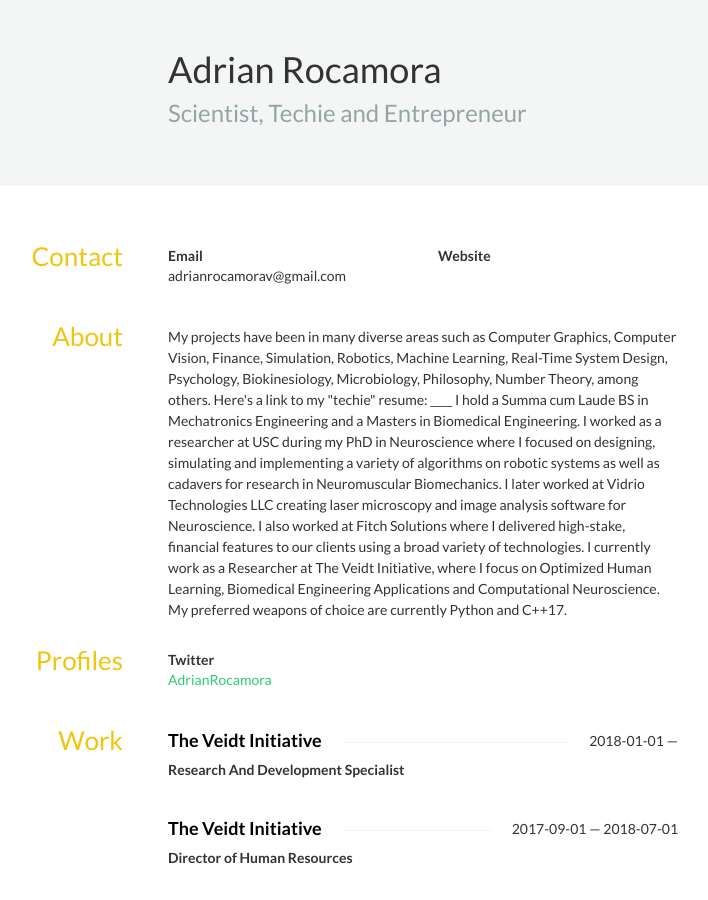
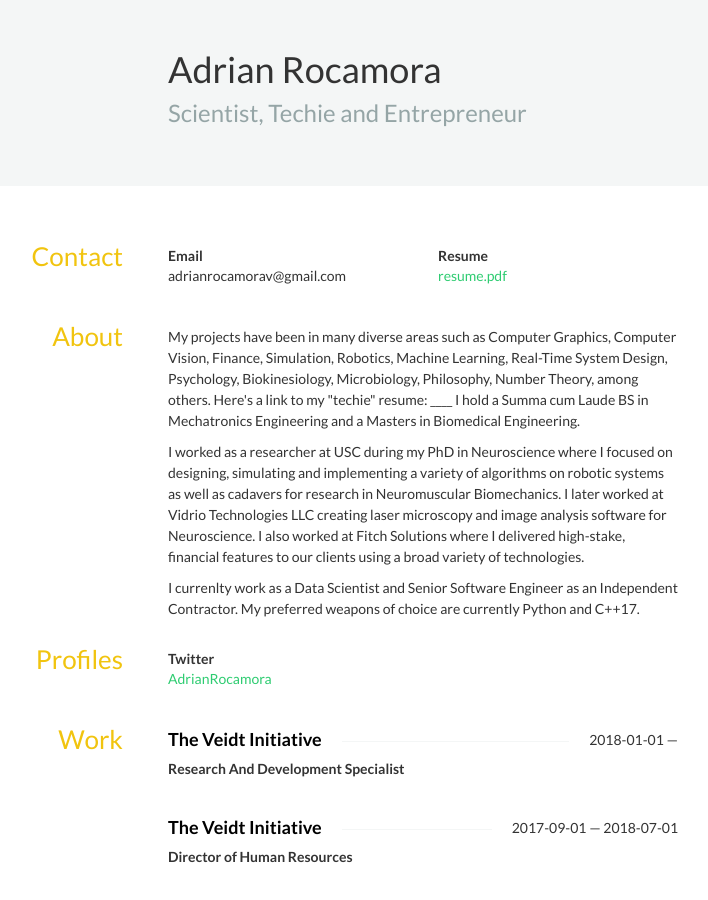
Before and after one commit to adrianrocamora/adrianrocamora.github.io, a Jekyll site: the page resume.html, which Jekyll copies as it is, in a window 1280 px wide and 900 px high. Shown: the whole window, without its empty margins (307-1015 px from the left). Built offline with Jekyll 4.4.1, drawn with Linux system fonts in a browser that asks for light colours; nearby versions of some CDN libraries; a style sheet for code colours, icons or effects is not loaded; some of the changed text lies outside the part shown.

Commit message:
Updated Resume website

```diff
--- a/resume.html
+++ b/resume.html
@@ -219,9 +219,9 @@ h4 span:first-child {
 				<div class="email">adrianrocamorav@gmail.com</div>
 			</div>
 			<div class="col-sm-6">
-				<strong>Website</strong>
+				<strong>Resume</strong>
 				<div class="website">
-					<!--<a href="">resume.pdf</a>-->
+					<a href="https://adrianrocamora.github.io/resume/adrianrocamora_resume.pdf">resume.pdf</a>
 				</div>
 			</div>
 			</div>
@@ -232,7 +232,9 @@ h4 span:first-child {
 			<h3>About</h3>
 		</aside>
 		<div class="col-sm-9">
-			<p>My projects have been in many diverse areas such as Computer Graphics, Computer Vision, Finance, Simulation, Robotics, Machine Learning, Real-Time System Design, Psychology, Biokinesiology, Microbiology, Philosophy, Number Theory, among others. Here&#x27;s a link to my &quot;techie&quot; resume:  ____ I hold a Summa cum Laude BS in Mechatronics Engineering and a Masters in Biomedical Engineering. I worked as a researcher at USC during my PhD in Neuroscience where I focused on designing, simulating and implementing a variety of algorithms on robotic systems as well as cadavers for research in Neuromuscular Biomechanics. I later worked at Vidrio Technologies LLC creating laser microscopy and image analysis software for Neuroscience. I also worked at Fitch Solutions where I delivered high-stake, financial features to our clients using a broad variety of technologies.   I currently work as a Researcher at The Veidt Initiative, where I focus on Optimized Human Learning, Biomedical Engineering Applications and Computational Neuroscience. My preferred weapons of choice are currently Python and C++17.</p>
+			<p>My projects have been in many diverse areas such as Computer Graphics, Computer Vision, Finance, Simulation, Robotics, Machine Learning, Real-Time System Design, Psychology, Biokinesiology, Microbiology, Philosophy, Number Theory, among others. Here&#x27;s a link to my &quot;techie&quot; resume:  ____ I hold a Summa cum Laude BS in Mechatronics Engineering and a Masters in Biomedical Engineering.</p>
+			<p>I worked as a researcher at USC during my PhD in Neuroscience where I focused on designing, simulating and implementing a variety of algorithms on robotic systems as well as cadavers for research in Neuromuscular Biomechanics. I later worked at Vidrio Technologies LLC creating laser microscopy and image analysis software for Neuroscience. I also worked at Fitch Solutions where I delivered high-stake, financial features to our clients using a broad variety of technologies.</p>
+			<p>I currenlty work as a Data Scientist and Senior Software Engineer as an Independent Contractor. My preferred weapons of choice are currently Python and C++17.</p>
 		</div>
 	</section>
 	<section id="profiles" class="row">
@@ -479,7 +481,7 @@ h4 span:first-child {
 					<strong>Society for Neuroscience 2015</strong>
 				</div>
 				<div class="summary">
-					<p>N. Clack, G. Jaindl, J. King, J. Rocamora, B. Kimmel</p>
+					<p>N. Clack, G. Jaindl, J. King, A. J. Rocamora, B. Kimmel</p>
 				</div>
 			</div>
 			<div class="col-sm-12">
@@ -599,257 +601,257 @@ h4 span:first-child {
 					<strong>Self-published</strong>
 				</div>
 				<div class="summary">
-					<p>Rocamora J.</p>
+					<p>Rocamora AJ.</p>
 				</div>
 			</div>
 			</div>
 		</div>
 	</section>
 
-	<section id="skills" class="row">
-		<aside class="col-sm-3">
-			<h3>Skills</h3>
-		</aside>
-		<div class="col-sm-9">
-			<div class="row">
-			<div class="col-sm-6">
-				<div class="name">
-					<h4>Machine Learning</h4>
-				</div>
-			</div>
-			<div class="col-sm-6">
-				<div class="name">
-					<h4>Improvisational Comedy</h4>
-				</div>
-			</div>
-			<div class="col-sm-6">
-				<div class="name">
-					<h4>Biomedical Engineering</h4>
-				</div>
-			</div>
-			<div class="col-sm-6">
-				<div class="name">
-					<h4>Performing Arts</h4>
-				</div>
-			</div>
-			<div class="col-sm-6">
-				<div class="name">
-					<h4>Robotics</h4>
-				</div>
-			</div>
-			<div class="col-sm-6">
-				<div class="name">
-					<h4>Comedy</h4>
-				</div>
-			</div>
-			<div class="col-sm-6">
-				<div class="name">
-					<h4>Signal Processing</h4>
-				</div>
-			</div>
-			<div class="col-sm-6">
-				<div class="name">
-					<h4>Theatre</h4>
-				</div>
-			</div>
-			<div class="col-sm-6">
-				<div class="name">
-					<h4>Simulations</h4>
-				</div>
-			</div>
-			<div class="col-sm-6">
-				<div class="name">
-					<h4>Artificial Intelligence</h4>
-				</div>
-			</div>
-			<div class="col-sm-6">
-				<div class="name">
-					<h4>Research</h4>
-				</div>
-			</div>
-			<div class="col-sm-6">
-				<div class="name">
-					<h4>Musical Theatre</h4>
-				</div>
-			</div>
-			<div class="col-sm-6">
-				<div class="name">
-					<h4>Computer Vision</h4>
-				</div>
-			</div>
-			<div class="col-sm-6">
-				<div class="name">
-					<h4>Mathematical Modeling</h4>
-				</div>
-			</div>
-			<div class="col-sm-6">
-				<div class="name">
-					<h4>Entertainment</h4>
-				</div>
-			</div>
-			<div class="col-sm-6">
-				<div class="name">
-					<h4>Agile Methodologies</h4>
-				</div>
-			</div>
-			<div class="col-sm-6">
-				<div class="name">
-					<h4>Neuroscience</h4>
-				</div>
-			</div>
-			<div class="col-sm-6">
-				<div class="name">
-					<h4>Economics</h4>
-				</div>
-			</div>
-			<div class="col-sm-6">
-				<div class="name">
-					<h4>Psychology</h4>
-				</div>
-			</div>
-			<div class="col-sm-6">
-				<div class="name">
-					<h4>History</h4>
-				</div>
-			</div>
-			<div class="col-sm-6">
-				<div class="name">
-					<h4>Human Resources</h4>
-				</div>
-			</div>
-			<div class="col-sm-6">
-				<div class="name">
-					<h4>Business Strategy</h4>
-				</div>
-			</div>
-			<div class="col-sm-6">
-				<div class="name">
-					<h4>Operations Research</h4>
-				</div>
-			</div>
-			<div class="col-sm-6">
-				<div class="name">
-					<h4>Strategic Planning</h4>
-				</div>
-			</div>
-			<div class="col-sm-6">
-				<div class="name">
-					<h4>C++</h4>
-				</div>
-			</div>
-			<div class="col-sm-6">
-				<div class="name">
-					<h4>Matlab</h4>
-				</div>
-			</div>
-			<div class="col-sm-6">
-				<div class="name">
-					<h4>Python</h4>
-				</div>
-			</div>
-			<div class="col-sm-6">
-				<div class="name">
-					<h4>Improvisation</h4>
-				</div>
-			</div>
-			<div class="col-sm-6">
-				<div class="name">
-					<h4>Voice Acting</h4>
-				</div>
-			</div>
-			<div class="col-sm-6">
-				<div class="name">
-					<h4>Acting</h4>
-				</div>
-			</div>
-			<div class="col-sm-6">
-				<div class="name">
-					<h4>Public Speaking</h4>
-				</div>
-			</div>
-			<div class="col-sm-6">
-				<div class="name">
-					<h4>Language Teaching</h4>
-				</div>
-			</div>
-			<div class="col-sm-6">
-				<div class="name">
-					<h4>Leadership</h4>
-				</div>
-			</div>
-			<div class="col-sm-6">
-				<div class="name">
-					<h4>Humor</h4>
-				</div>
-			</div>
-			<div class="col-sm-6">
-				<div class="name">
-					<h4>Pretending to listen</h4>
-				</div>
-			</div>
-			<div class="col-sm-6">
-				<div class="name">
-					<h4>Stoicism</h4>
-				</div>
-			</div>
-			<div class="col-sm-6">
-				<div class="name">
-					<h4>Photographic Memory</h4>
-				</div>
-			</div>
-			<div class="col-sm-6">
-				<div class="name">
-					<h4>Viral Marketing</h4>
-				</div>
-			</div>
-			<div class="col-sm-6">
-				<div class="name">
-					<h4>Mechatronics</h4>
-				</div>
-			</div>
-			<div class="col-sm-6">
-				<div class="name">
-					<h4>Biomechanics</h4>
-				</div>
-			</div>
-			<div class="col-sm-6">
-				<div class="name">
-					<h4>Pattern Recognition</h4>
-				</div>
-			</div>
-			<div class="col-sm-6">
-				<div class="name">
-					<h4>Physical Comedy</h4>
-				</div>
-			</div>
-			<div class="col-sm-6">
-				<div class="name">
-					<h4>Musical Instruments</h4>
-				</div>
-			</div>
-			<div class="col-sm-6">
-				<div class="name">
-					<h4>Riemann Hypothesis</h4>
-				</div>
-			</div>
-			<div class="col-sm-6">
-				<div class="name">
-					<h4>Aikido</h4>
-				</div>
-			</div>
-			<div class="col-sm-6">
-				<div class="name">
-					<h4>Multilingualism</h4>
-				</div>
-			</div>
-			<div class="col-sm-6">
-				<div class="name">
-					<h4>Lua</h4>
-				</div>
-			</div>
-			</div>
-		</div>
-	</section>
+	<!--<section id="skills" class="row">-->
+		<!--<aside class="col-sm-3">-->
+			<!--<h3>Skills</h3>-->
+		<!--</aside>-->
+		<!--<div class="col-sm-9">-->
+			<!--<div class="row">-->
+			<!--<div class="col-sm-6">-->
+				<!--<div class="name">-->
+					<!--<h4>Machine Learning</h4>-->
+				<!--</div>-->
+			<!--</div>-->
+			<!--<div class="col-sm-6">-->
+				<!--<div class="name">-->
+					<!--<h4>Improvisational Comedy</h4>-->
+				<!--</div>-->
+			<!--</div>-->
+			<!--<div class="col-sm-6">-->
+				<!--<div class="name">-->
+					<!--<h4>Biomedical Engineering</h4>-->
+				<!--</div>-->
+			<!--</div>-->
+			<!--<div class="col-sm-6">-->
+				<!--<div class="name">-->
+					<!--<h4>Performing Arts</h4>-->
+				<!--</div>-->
+			<!--</div>-->
+			<!--<div class="col-sm-6">-->
+				<!--<div class="name">-->
+					<!--<h4>Robotics</h4>-->
+				<!--</div>-->
+			<!--</div>-->
+			<!--<div class="col-sm-6">-->
+				<!--<div class="name">-->
+					<!--<h4>Comedy</h4>-->
+				<!--</div>-->
+			<!--</div>-->
+			<!--<div class="col-sm-6">-->
+				<!--<div class="name">-->
+					<!--<h4>Signal Processing</h4>-->
+				<!--</div>-->
+			<!--</div>-->
+			<!--<div class="col-sm-6">-->
+				<!--<div class="name">-->
+					<!--<h4>Theatre</h4>-->
+				<!--</div>-->
+			<!--</div>-->
+			<!--<div class="col-sm-6">-->
+				<!--<div class="name">-->
+					<!--<h4>Simulations</h4>-->
+				<!--</div>-->
+			<!--</div>-->
+			<!--<div class="col-sm-6">-->
+				<!--<div class="name">-->
+					<!--<h4>Artificial Intelligence</h4>-->
+				<!--</div>-->
+			<!--</div>-->
+			<!--<div class="col-sm-6">-->
+				<!--<div class="name">-->
+					<!--<h4>Research</h4>-->
+				<!--</div>-->
+			<!--</div>-->
+			<!--<div class="col-sm-6">-->
+				<!--<div class="name">-->
+					<!--<h4>Musical Theatre</h4>-->
+				<!--</div>-->
+			<!--</div>-->
+			<!--<div class="col-sm-6">-->
+				<!--<div class="name">-->
+					<!--<h4>Computer Vision</h4>-->
+				<!--</div>-->
+			<!--</div>-->
+			<!--<div class="col-sm-6">-->
+				<!--<div class="name">-->
+					<!--<h4>Mathematical Modeling</h4>-->
+				<!--</div>-->
+			<!--</div>-->
+			<!--<div class="col-sm-6">-->
+				<!--<div class="name">-->
+					<!--<h4>Entertainment</h4>-->
+				<!--</div>-->
+			<!--</div>-->
+			<!--<div class="col-sm-6">-->
+				<!--<div class="name">-->
+					<!--<h4>Agile Methodologies</h4>-->
+				<!--</div>-->
+			<!--</div>-->
+			<!--<div class="col-sm-6">-->
+				<!--<div class="name">-->
+					<!--<h4>Neuroscience</h4>-->
+				<!--</div>-->
+			<!--</div>-->
+			<!--<div class="col-sm-6">-->
+				<!--<div class="name">-->
+					<!--<h4>Economics</h4>-->
+				<!--</div>-->
+			<!--</div>-->
+			<!--<div class="col-sm-6">-->
+				<!--<div class="name">-->
+					<!--<h4>Psychology</h4>-->
+				<!--</div>-->
+			<!--</div>-->
+			<!--<div class="col-sm-6">-->
+				<!--<div class="name">-->
+					<!--<h4>History</h4>-->
+				<!--</div>-->
+			<!--</div>-->
+			<!--<div class="col-sm-6">-->
+				<!--<div class="name">-->
+					<!--<h4>Human Resources</h4>-->
+				<!--</div>-->
+			<!--</div>-->
+			<!--<div class="col-sm-6">-->
+				<!--<div class="name">-->
+					<!--<h4>Business Strategy</h4>-->
+				<!--</div>-->
+			<!--</div>-->
+			<!--<div class="col-sm-6">-->
+				<!--<div class="name">-->
+					<!--<h4>Operations Research</h4>-->
+				<!--</div>-->
+			<!--</div>-->
+			<!--<div class="col-sm-6">-->
+				<!--<div class="name">-->
+					<!--<h4>Strategic Planning</h4>-->
+				<!--</div>-->
+			<!--</div>-->
+			<!--<div class="col-sm-6">-->
+				<!--<div class="name">-->
+					<!--<h4>C++</h4>-->
+				<!--</div>-->
+			<!--</div>-->
+			<!--<div class="col-sm-6">-->
+				<!--<div class="name">-->
+					<!--<h4>Matlab</h4>-->
+				<!--</div>-->
+			<!--</div>-->
+			<!--<div class="col-sm-6">-->
+				<!--<div class="name">-->
+					<!--<h4>Python</h4>-->
+				<!--</div>-->
+			<!--</div>-->
+			<!--<div class="col-sm-6">-->
+				<!--<div class="name">-->
+					<!--<h4>Improvisation</h4>-->
+				<!--</div>-->
+			<!--</div>-->
+			<!--<div class="col-sm-6">-->
+				<!--<div class="name">-->
+					<!--<h4>Voice Acting</h4>-->
+				<!--</div>-->
+			<!--</div>-->
+			<!--<div class="col-sm-6">-->
+				<!--<div class="name">-->
+					<!--<h4>Acting</h4>-->
+				<!--</div>-->
+			<!--</div>-->
+			<!--<div class="col-sm-6">-->
+				<!--<div class="name">-->
+					<!--<h4>Public Speaking</h4>-->
+				<!--</div>-->
+			<!--</div>-->
+			<!--<div class="col-sm-6">-->
+				<!--<div class="name">-->
+					<!--<h4>Language Teaching</h4>-->
+				<!--</div>-->
+			<!--</div>-->
+			<!--<div class="col-sm-6">-->
+				<!--<div class="name">-->
+					<!--<h4>Leadership</h4>-->
+				<!--</div>-->
+			<!--</div>-->
+			<!--<div class="col-sm-6">-->
+				<!--<div class="name">-->
+					<!--<h4>Humor</h4>-->
+				<!--</div>-->
+			<!--</div>-->
+			<!--<div class="col-sm-6">-->
+				<!--<div class="name">-->
+					<!--<h4>Pretending to listen</h4>-->
+				<!--</div>-->
+			<!--</div>-->
+			<!--<div class="col-sm-6">-->
+				<!--<div class="name">-->
+					<!--<h4>Stoicism</h4>-->
+				<!--</div>-->
+			<!--</div>-->
+			<!--<div class="col-sm-6">-->
+				<!--<div class="name">-->
+					<!--<h4>Photographic Memory</h4>-->
+				<!--</div>-->
+			<!--</div>-->
+			<!--<div class="col-sm-6">-->
+				<!--<div class="name">-->
+					<!--<h4>Viral Marketing</h4>-->
+				<!--</div>-->
+			<!--</div>-->
+			<!--<div class="col-sm-6">-->
+				<!--<div class="name">-->
+					<!--<h4>Mechatronics</h4>-->
+				<!--</div>-->
+			<!--</div>-->
+			<!--<div class="col-sm-6">-->
+				<!--<div class="name">-->
+					<!--<h4>Biomechanics</h4>-->
+				<!--</div>-->
+			<!--</div>-->
+			<!--<div class="col-sm-6">-->
+				<!--<div class="name">-->
+					<!--<h4>Pattern Recognition</h4>-->
+				<!--</div>-->
+			<!--</div>-->
+			<!--<div class="col-sm-6">-->
+				<!--<div class="name">-->
+					<!--<h4>Physical Comedy</h4>-->
+				<!--</div>-->
+			<!--</div>-->
+			<!--<div class="col-sm-6">-->
+				<!--<div class="name">-->
+					<!--<h4>Musical Instruments</h4>-->
+				<!--</div>-->
+			<!--</div>-->
+			<!--<div class="col-sm-6">-->
+				<!--<div class="name">-->
+					<!--<h4>Riemann Hypothesis</h4>-->
+				<!--</div>-->
+			<!--</div>-->
+			<!--<div class="col-sm-6">-->
+				<!--<div class="name">-->
+					<!--<h4>Aikido</h4>-->
+				<!--</div>-->
+			<!--</div>-->
+			<!--<div class="col-sm-6">-->
+				<!--<div class="name">-->
+					<!--<h4>Multilingualism</h4>-->
+				<!--</div>-->
+			<!--</div>-->
+			<!--<div class="col-sm-6">-->
+				<!--<div class="name">-->
+					<!--<h4>Lua</h4>-->
+				<!--</div>-->
+			<!--</div>-->
+			<!--</div>-->
+		<!--</div>-->
+	<!--</section>-->
 
 	<section id="languages" class="row">
 		<aside class="col-sm-3">
```
Also changed, not shown: other parts of resume.html (+8 -8 lines).
